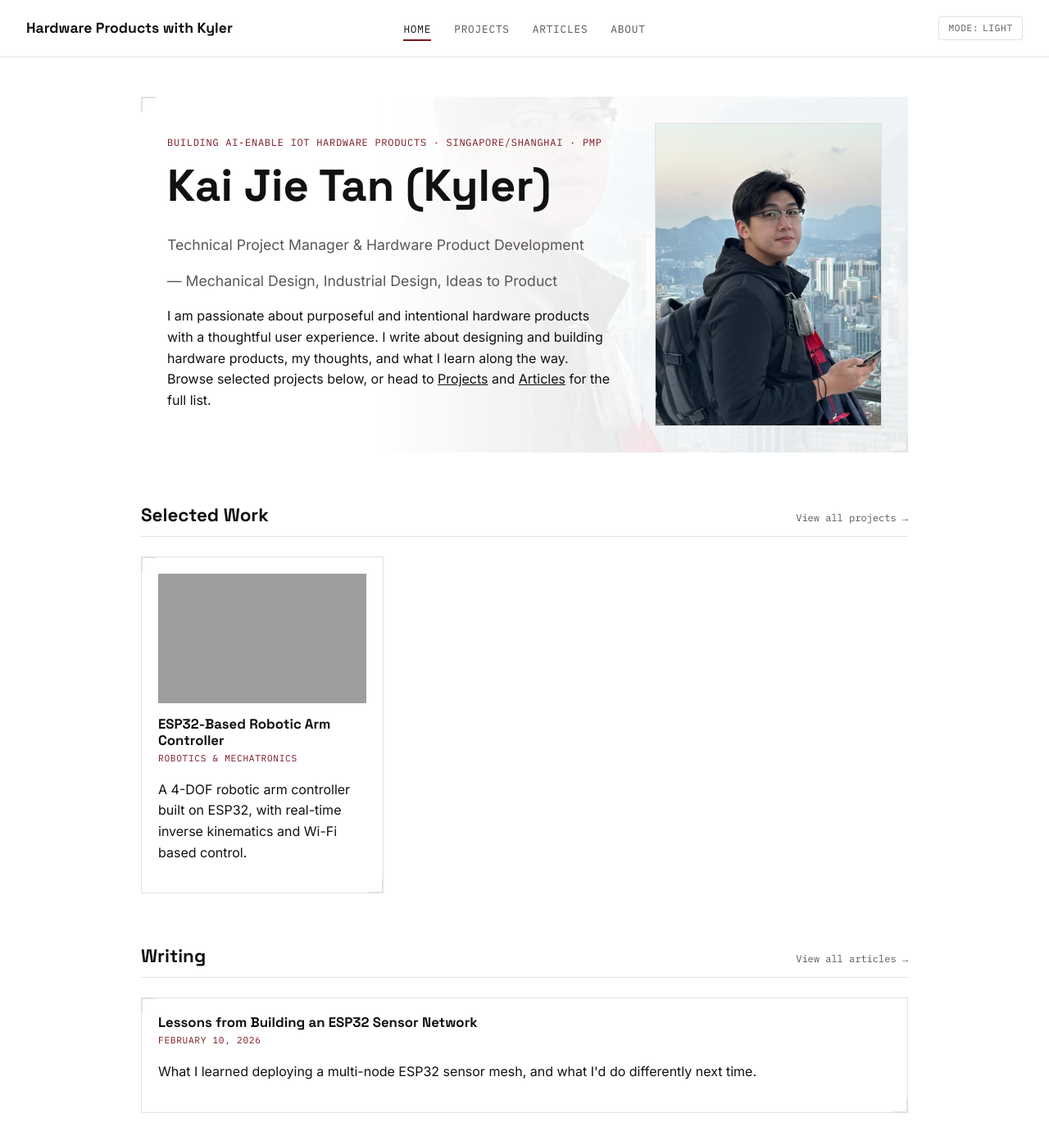
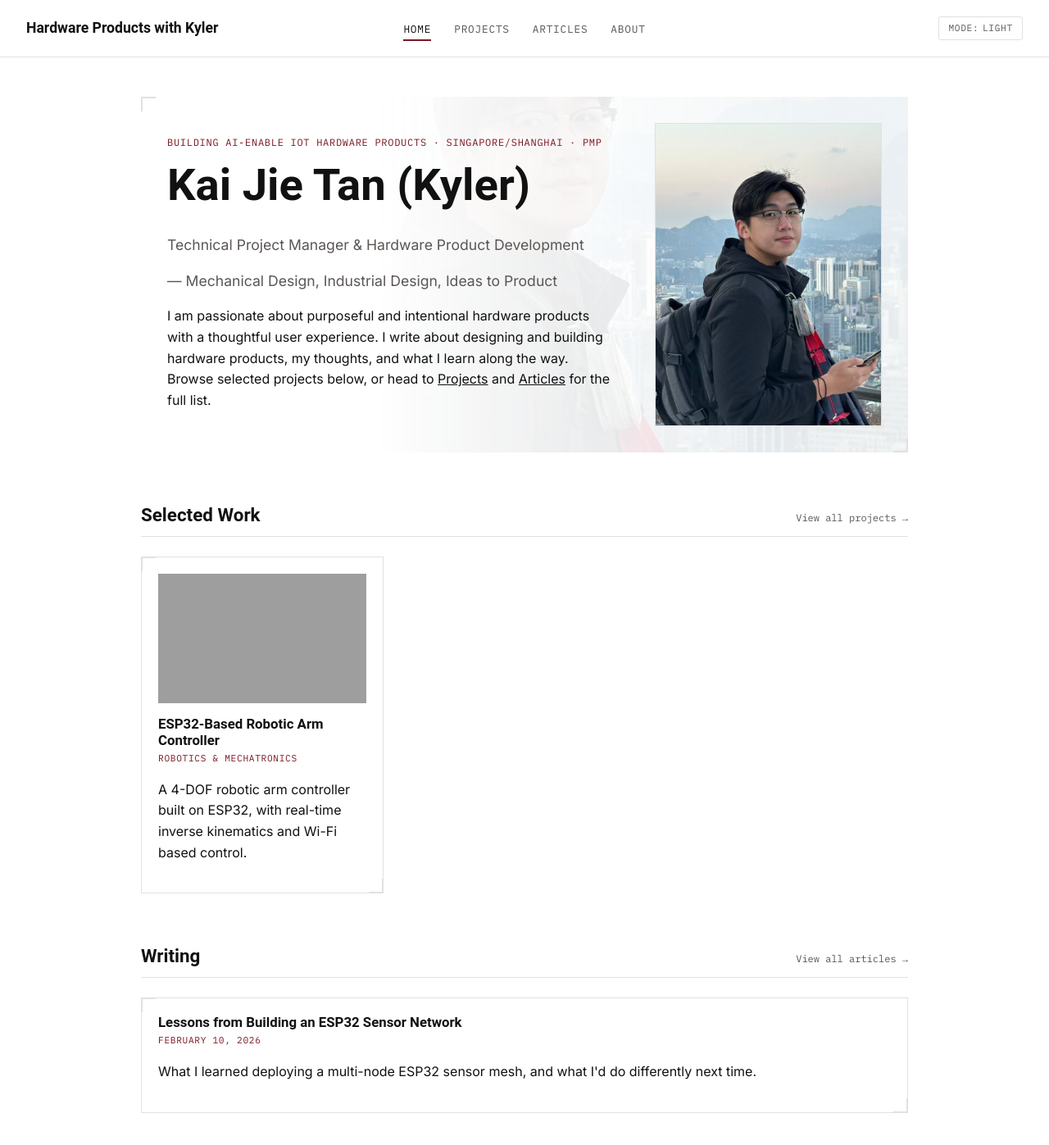
Before and after one commit to kaitkj/kaitkj.github.io, a Jekyll site: the page built from index.html, in a window 1280 px wide and 1400 px high. Shown: the top 1397 px of the window at 82% size. Built offline with Jekyll 4.4.1, drawn with Linux system fonts in a browser that asks for light colours; grey boxes are pictures that could not be loaded.

Commit message:
Update main.css

```diff
--- a/assets/css/main.css
+++ b/assets/css/main.css
@@ -26,7 +26,7 @@
 }
 
 :root {
-  --font-display: "Space Grotesk", sans-serif;
+  --font-display: "Roboto", sans-serif;
   --font-body: "Inter", sans-serif;
   --font-mono: "IBM Plex Mono", monospace;
 }
```
